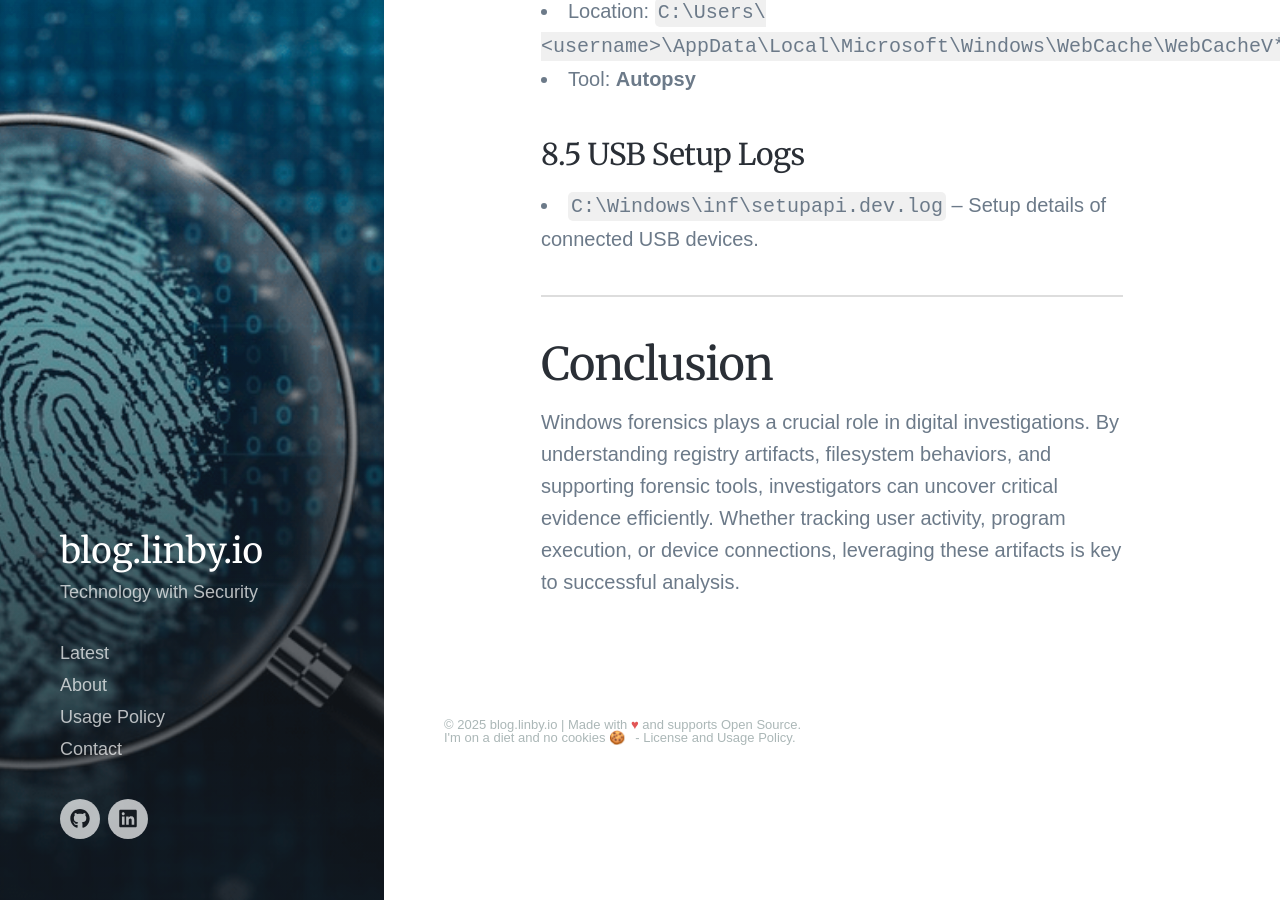
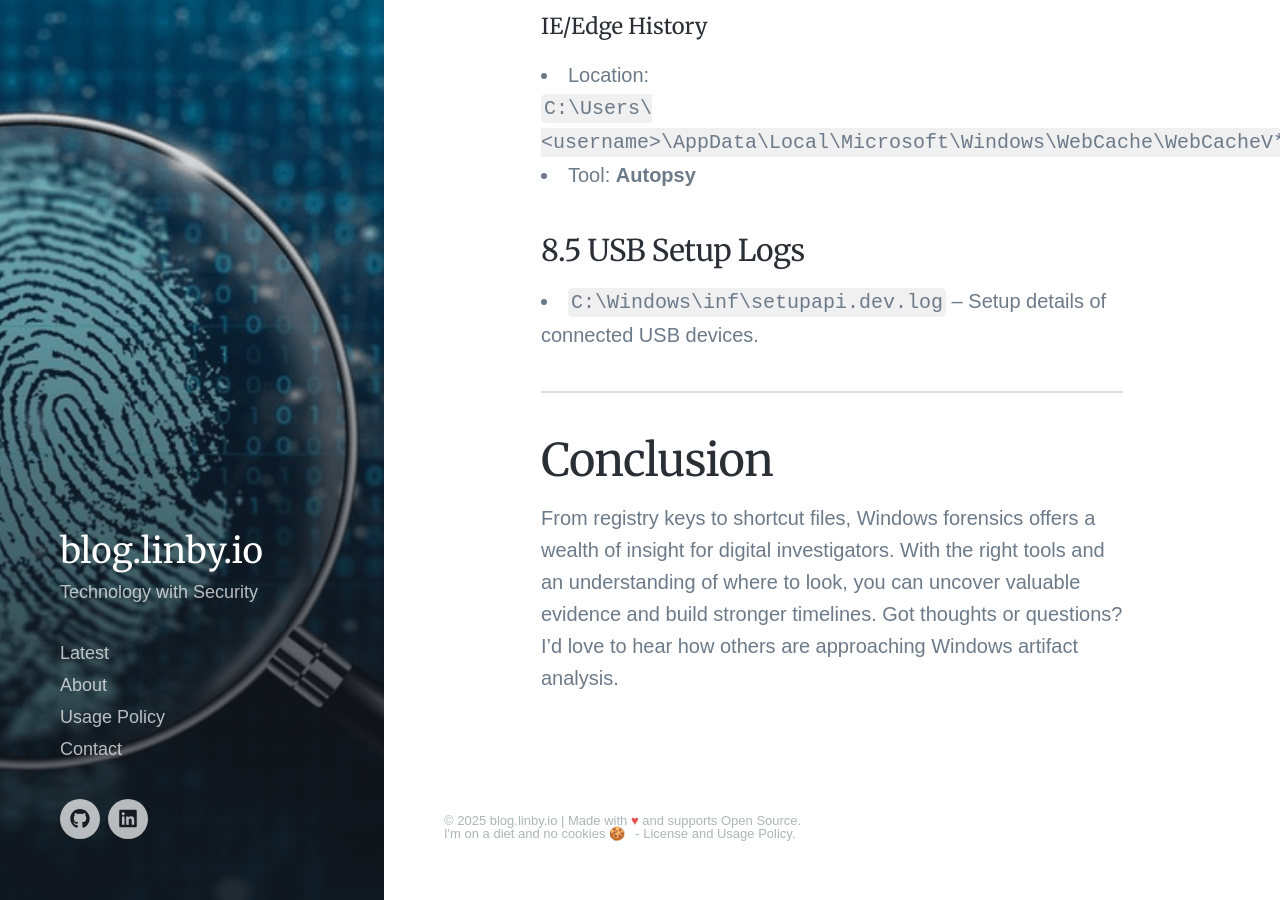
Before and after one commit to bharathkarumudi/bharathkarumudi.github.io, a Jekyll site: the page built from _posts/2025-04-20-WindowsForensics.md, in a window 1280 px wide and 900 px high, scrolled down 9151 px. Built offline with Jekyll 4.4.1, drawn with Linux system fonts in a browser that asks for light colours; nearby versions of some CDN libraries; some web fonts are replaced; comment, search, counter and statistics services are not loaded; some of the changed text lies outside the part shown.

Commit message:
Minor changes

```diff
--- a/_posts/2025-04-20-WindowsForensics.md
+++ b/_posts/2025-04-20-WindowsForensics.md
@@ -43,7 +43,7 @@
 Registry keys provide valuable forensic data that can help analysts track user activity, program execution, and device connections. Below are some critical registry locations used in forensic investigations:
 
 | Ref | Registry Key | Location | Forensic Relevance |
-|-----|-------------|:--|--|
+|-----|-------------|--|--|
 | RK-1 | OS Version | `SOFTWARE\Microsoft\Windows NT\CurrentVersion` | Identifies the Windows version and build number. |
 | RK-2 | Control Set Configurations | `SYSTEM\CurrentControlSet\` | Stores machine configuration data for system startup. |
 | RK-3 | Past Network Connections | `SOFTWARE\Microsoft\Windows NT\CurrentVersion\NetworkList\Signatures\` | Tracks previously connected networks. |
@@ -106,7 +106,7 @@
     - Important metadata files:
       - `$MFT`, `$LOGFILE`, `$UsnJrnl`
 
-**Tool:** `MFTECmd.exe -f <MFT> --csv <output>`
+- **Tool:** `MFTECmd.exe -f <MFT> --csv <output>`
 
 ### 8.2 Recovering Deleted Files
 - **Disk Images**: Bit-by-bit copies of drives.
@@ -119,7 +119,8 @@
 - **Tool:** `PECmd.exe -f <prefetch> --csv <output>`
 
 #### Windows Timeline
-- SQLite DB: `C:\Users\<username>\AppData\Local\ConnectedDevicesPlatform\{randomfolder}\ActivitiesCache.db`
+- SQLite DB:
+  `C:\Users\<username>\AppData\Local\ConnectedDevicesPlatform\{randomfolder}\ActivitiesCache.db`
 - Stores recent app use, focus time.
 - **Tool:** `WxTCmd.exe -f <file> --csv <output>`
 
@@ -132,12 +133,14 @@
 #### Shortcut (.lnk) Files
 - Logs file paths and open times.
 - Paths:
-  - `C:\Users\<username>\AppData\Roaming\Microsoft\Windows\Recent\`
-  - `C:\Users\<username>\AppData\Roaming\Microsoft\Office\Recent\`
+  `C:\Users\<username>\AppData\Roaming\Microsoft\Windows\Recent\`
+
+  `C:\Users\<username>\AppData\Roaming\Microsoft\Office\Recent\`
 - **Tool:** `LECmd.exe -f <file> --csv <output>`
 
 #### IE/Edge History
-- Location: `C:\Users\<username>\AppData\Local\Microsoft\Windows\WebCache\WebCacheV*.dat`
+- Location:
+ `C:\Users\<username>\AppData\Local\Microsoft\Windows\WebCache\WebCacheV*.dat`
 - Tool: **Autopsy**
 
 ### 8.5 USB Setup Logs
@@ -145,4 +148,4 @@
 
 ---
 ## Conclusion
-Windows forensics plays a crucial role in digital investigations. By understanding registry artifacts, filesystem behaviors, and supporting forensic tools, investigators can uncover critical evidence efficiently. Whether tracking user activity, program execution, or device connections, leveraging these artifacts is key to successful analysis.
+From registry keys to shortcut files, Windows forensics offers a wealth of insight for digital investigators. With the right tools and an understanding of where to look, you can uncover valuable evidence and build stronger timelines. Got thoughts or questions? I’d love to hear how others are approaching Windows artifact analysis.
```
Also changed, not shown: other parts of _posts/2025-04-20-WindowsForensics.md (+1 -1 lines), Gemfile.lock (deleted).
